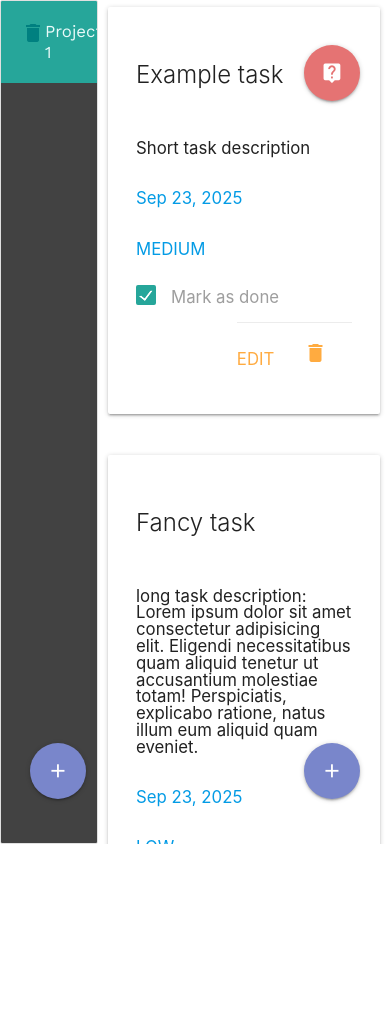
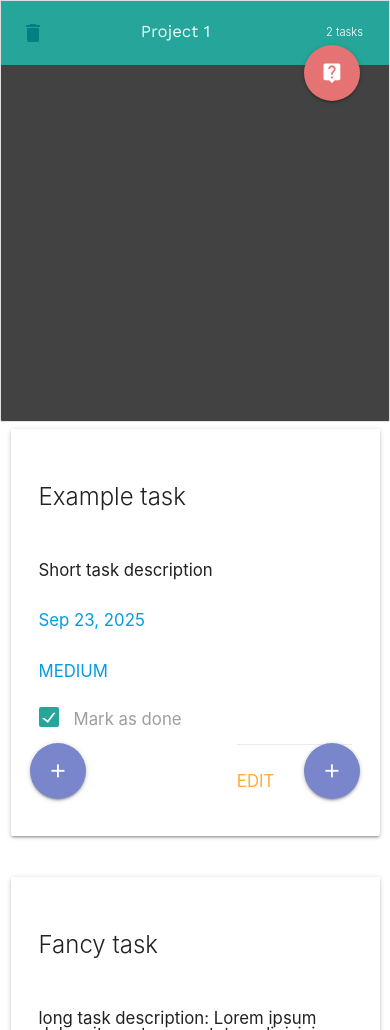
Before and after one commit to tomigm/todo_list, a plain HTML site: page index.html in a window 390 px wide. Shown: the top 1030 px of the page. Before the commit the page ends 844 px from the top, so only its background shows below. Drawn offline with nearby package versions, Linux system fonts and the light colour scheme.

Commit message:
changed styles

```diff
--- a/assets/styles/style.css
+++ b/assets/styles/style.css
@@ -1,6 +1,11 @@
 @import url('https://fonts.googleapis.com/css2?family=Montserrat:ital,wght@0,100;0,200;0,300;0,400;0,500;0,600;0,700;0,800;0,900;1,100;1,200;1,300;1,400;1,500;1,600;1,700;1,800;1,900&display=swap');
 @import url('https://fonts.googleapis.com/css2?family=Work+Sans:ital,wght@0,100;0,200;0,300;0,400;0,500;0,600;0,700;0,800;0,900;1,100;1,200;1,300;1,400;1,500;1,600;1,700;1,800;1,900&display=swap');
 
+
+::-webkit-scrollbar {
+    width: 0px;
+    background: transparent; /* make scrollbar transparent */
+}
 .wrapper {
     height: 100vh;
     margin-bottom: 0 !important;
@@ -50,12 +55,16 @@
     position: fixed;
     bottom: 3em;
     left: 2em;
+    z-index: 2;
 }
 
 
 
 .taskList {
     overflow: scroll;
+    background: url(../images/wave.svg) no-repeat ;
+    background-size: containr;
+    background-position: bottom;
 }
 
 
@@ -128,3 +137,13 @@
     padding-top: 0.5em;
     margin-left: auto;
 }
+
+.hiddendiv.common {
+    display: none;
+}
+
+@media only screen and (max-width: 600px) {
+    .projectList.collection {
+      height: 50%;;
+    }
+  }
--- a/index.html
+++ b/index.html
@@ -17,15 +17,18 @@
 
 <div class="wrapper row ">
 
-   <section class="projectList col s3 collection  grey darken-3" id ="projects">
+   <section class="projectList col s12 m3 collection  grey darken-3" id ="projects">
 
    </section>
 
    <a class="btn-floating btn-large waves-effect waves-light indigo lighten-2 modal-trigger" href="#projectModal" id="projectListBtn" ><i class="material-icons">add</i></a>
 
-   <section class="taskList col s9" id ="tasks">
+
+   <section class="taskList col s12 m9" id ="tasks">
 
    </section>
+
+
    <a class="btn-floating btn-large waves-effect waves-light red lighten-2" id="helpBtn"  ><i class="material-icons">live_help</i></a>
 
    <a class="btn-floating btn-large waves-effect waves-light indigo lighten-2 modal-trigger" href="#taskModal" id="taskListBtn"><i class="material-icons">add</i></a>
```
Also changed, not shown: assets/images/wave.svg (added).
